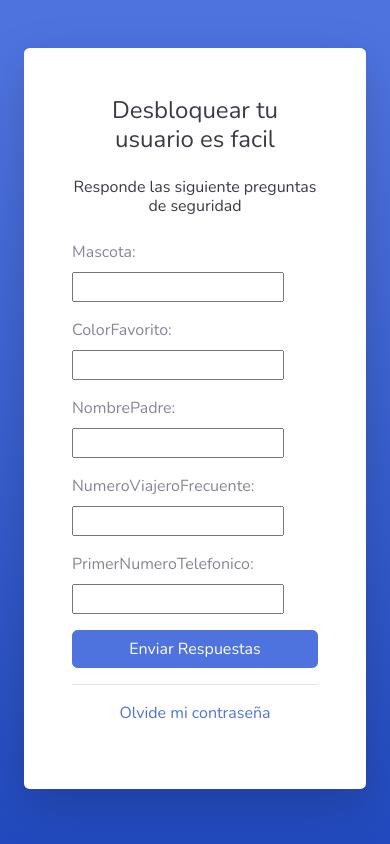
After one commit to catdev-m/TOO, a Django app: page /seguridad/desbloquear in a window 390 px wide. The commit adds this page. Run offline with Django 3.2, Linux system fonts and the light colour scheme; some libraries are stand-ins or nearby versions.

Commit message:
Vista Preguntas de seguridad

```diff
--- a/SistemaSeguridad/seguridad/forms.py
+++ b/SistemaSeguridad/seguridad/forms.py
@@ -2,8 +2,14 @@
 from django.contrib.auth.forms import UserCreationForm
 from django.contrib.auth.models import User
 from django import forms
+from seguridad.models import Desbloqueo
 
 class createUserForm(UserCreationForm):
     class Meta:
         model=User
         fields=['username','email','password1','password2']
+
+class desbloqueoUsuario(forms.ModelForm):
+    class Meta:
+        model= Desbloqueo
+        fields= '__all__'
--- a/SistemaSeguridad/seguridad/models.py
+++ b/SistemaSeguridad/seguridad/models.py
@@ -148,3 +148,20 @@
     class Meta:
         managed = False
         db_table = 'prueba'
+
+class Desbloqueo(models.Model):
+ id = models.AutoField( primary_key=True)
+ mascota = models.CharField(max_length= 20,null = False)
+ colorFavorito = models.CharField(max_length= 20,null= True)
+ nombrePadre = models.CharField(max_length= 20,null= True)
+ numeroViajeroFrecuente = models.CharField(max_length= 20,null= True)
+ primerNumeroTelefonico = models.CharField(max_length= 20,null= True)
+ #colorFavorito = models.CharField(max_length= 20)
+ #nombrePadre = models.CharField(max_length= 20)
+ #númeroViajeroFrecuente = models.CharField(max_length= 20)
+ #primerNumeroTelefonico= models.CharField(max_length= 20)
+ class Meta:
+        ordering = ['mascota']
+
+ def __str__(self):
+     return self.mascota
--- a/SistemaSeguridad/seguridad/templates/registration/login.html
+++ b/SistemaSeguridad/seguridad/templates/registration/login.html
@@ -39,5 +39,6 @@
 <p><a href="{% url 'reset_password' %}">Olvide mi contraseña</a></p>
 <!--Esto es de agregar -->
 <p><a href="{% url 'registrar' %}">Registra una nueva cuenta</a></p>
+<p><a href="{% url 'desbloquear' %}">Desbloquea tu usuario</a></p>
 
 {% endblock %}
--- /dev/null
+++ b/SistemaSeguridad/seguridad/templates/seguridad/desbloquear.html
@@ -0,0 +1,98 @@
+{% load static %}
+<!DOCTYPE html>
+<html lang="en">
+
+<head>
+
+    <meta charset="utf-8">
+    <meta http-equiv="X-UA-Compatible" content="IE=edge">
+    <meta name="viewport" content="width=device-width, initial-scale=1, shrink-to-fit=no">
+    <meta name="description" content="">
+    <meta name="author" content="">
+
+    <title>SB Admin 2 - Register</title>
+
+    <!-- Custom fonts for this template-->
+    <link href="{ % static 'vendor/fontawesome-free/css/all.min.css' %}" rel="stylesheet" type="text/css">
+    <link
+        href="https://fonts.googleapis.com/css?family=Nunito:200,200i,300,300i,400,400i,600,600i,700,700i,800,800i,900,900i"
+        rel="stylesheet">
+
+    <!-- Custom styles for this template-->
+    <link href="{% static 'css/sb-admin-2.min.css' %}" rel="stylesheet">
+
+</head>
+
+<body class="bg-gradient-primary">
+
+    <div class="container">
+
+        <div class="card o-hidden border-0 shadow-lg my-5">
+            <div class="card-body p-0">
+                <!-- Nested Row within Card Body -->
+                <div class="row">
+                    <div class="col-lg-5 d-none d-lg-block bg-register-image"></div>
+                    <div class="col-lg-7">
+                        <div class="p-5">
+                            <div class="text-center">
+                                <h1 class="h4 text-gray-900 mb-4">Desbloquear tu usuario es facil</h1>
+                                <h1 class="h6 text-gray-900 mb-4">Responde las siguiente preguntas de seguridad</h1>
+                            </div>
+                            <form action ="" method="POST">{% csrf_token %}
+                                {{ form.as_p}}
+
+                                <input type="submit" class="btn btn-primary btn-block" value="Enviar Respuestas">
+                            </form>
+                          <!-- <form class="user">
+                                <div class="form-group row">
+                                    <div class="col-sm-6 mb-3 mb-sm-0">
+                                        <input type="text" class="form-control form-control-user" id="exampleFirstName"
+                                            placeholder="First Name">
+                                    </div>
+                                    <div class="col-sm-6">
+                                        <input type="text" class="form-control form-control-user" id="exampleLastName"
+                                            placeholder="Last Name">
+                                    </div>
+                                </div>
+                                <div class="form-group">
+                                    <input type="email" class="form-control form-control-user" id="exampleInputEmail"
+                                        placeholder="Email Address">
+                                </div>
+                                <div class="form-group row">
+                                    <div class="col-sm-6 mb-3 mb-sm-0">
+                                        <input type="password" class="form-control form-control-user"
+                                            id="exampleInputPassword" placeholder="Password">
+                                    </div>
+                                    <div class="col-sm-6">
+                                        <input type="password" class="form-control form-control-user"
+                                            id="exampleRepeatPassword" placeholder="Repeat Password">
+                                    </div>
+                                </div>
+                            </form>-->
+                            <hr>
+                            <div class="text-center">
+                            <p><a href="{% url 'reset_password' %}">Olvide mi contraseña</a></p>
+
+
+                            </div>
+                        </div>
+                    </div>
+                </div>
+            </div>
+        </div>
+
+    </div>
+
+    <!-- Bootstrap core JavaScript-->
+    <script src="{% static  'vendor/jquery/jquery.min.js' %}"></script>
+    <script src="{% static 'vendor/bootstrap/js/bootstrap.bundle.min.js' %}"></script>
+
+    <!-- Core plugin JavaScript-->
+    <script src="{% static 'vendor/jquery-easing/jquery.easing.min.js' %}" ></script>
+
+    <!-- Custom scripts for all pages-->
+    <script src="{% static 'js/sb-admin-2.min.js' %}"></script>
+
+</body>
+
+</html>
--- a/SistemaSeguridad/seguridad/urls.py
+++ b/SistemaSeguridad/seguridad/urls.py
@@ -1,6 +1,6 @@
 from django.urls import path
 from django.contrib.auth import views as auth_views
-from .views import index, forgot, primer, registrar, login
+from .views import index, forgot, primer, registrar, login, desbloquear
 app_name='seguridad'
 
 urlpatterns = [
@@ -36,5 +36,6 @@
 #Hasta acá
 #nueva vista crear usuario
 	path('registrar',registrar,name='registrar'),
+	path('desbloquear',desbloquear,name='desbloquear'),
 
 ]
--- a/SistemaSeguridad/seguridad/views.py
+++ b/SistemaSeguridad/seguridad/views.py
@@ -6,6 +6,7 @@
 from django.core.mail import send_mail
 from django.conf import settings
 from seguridad.forms import createUserForm
+from seguridad.forms import desbloqueoUsuario
 # Create your views here.
 
 #Vista de la pagina principal
@@ -45,3 +46,14 @@
 
 	context={'form':form}
 	return render(request,"seguridad/register.html",context)
+
+def desbloquear(request):
+	form = desbloqueoUsuario
+
+	if request.method=='NEW':
+		form=desbloqueoUsuario(request.POST)
+		if form.is_valid():
+			form.save()
+
+	context={'form':form}
+	return render(request,"seguridad/desbloquear.html",context)
```
